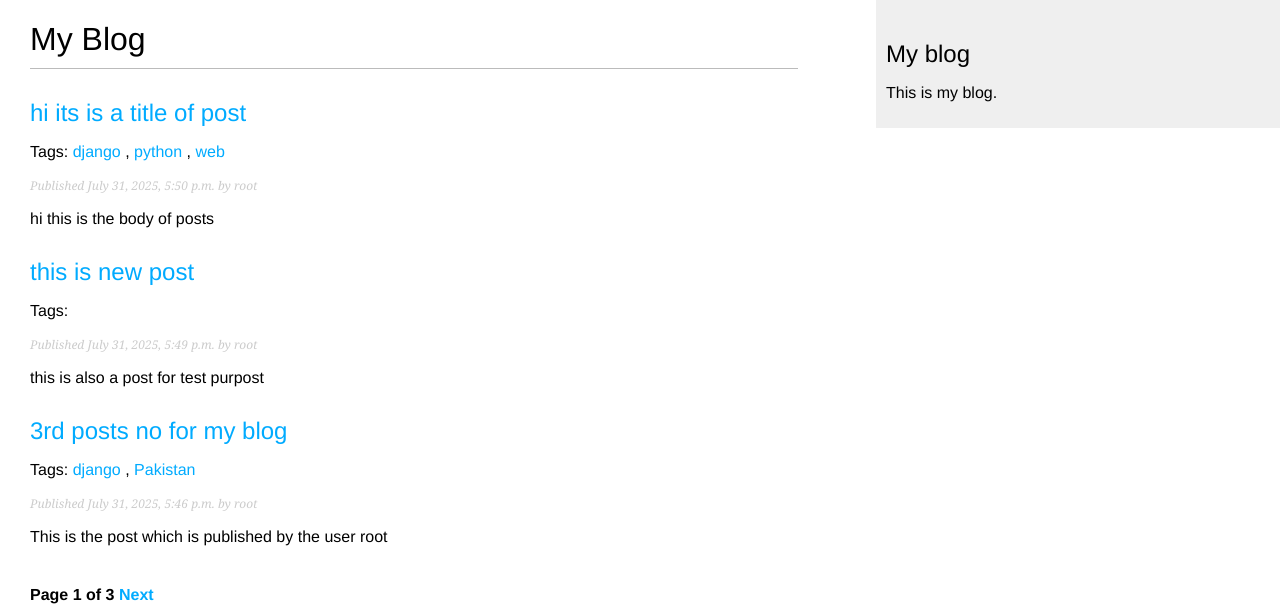
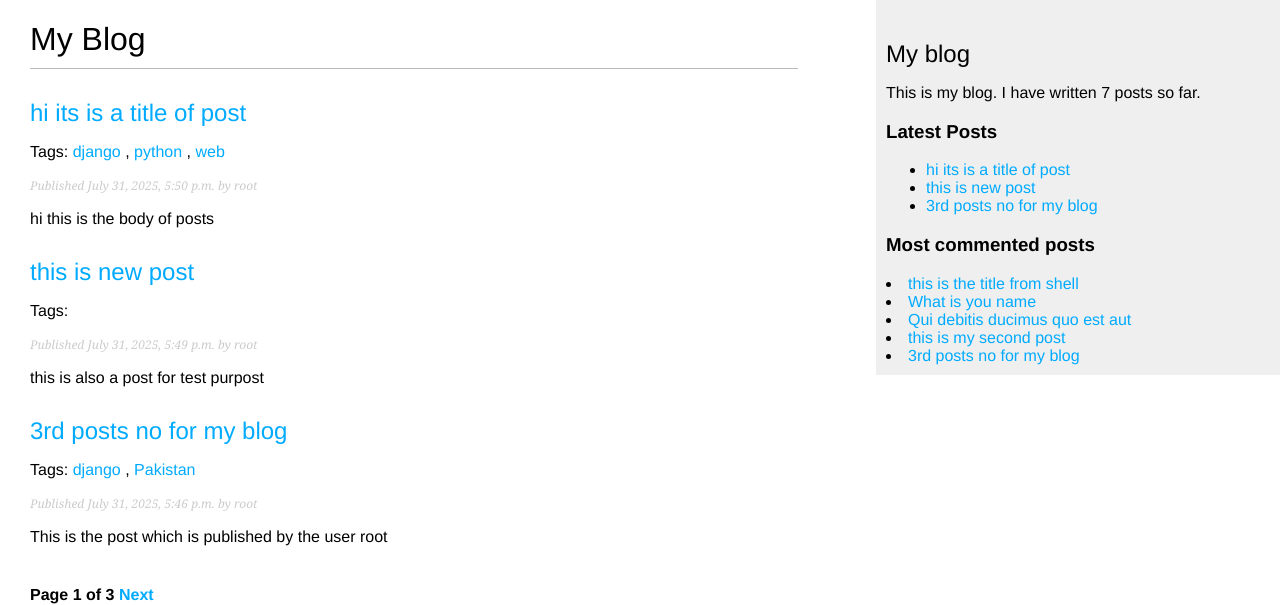
Before and after one commit to HafizManfaz/BlogingSite, a Django app: page /blog/ in a window 1280 px wide. Shown: the top 605 px of the page. Run offline with Django 5.2, Linux system fonts and the light colour scheme; data comes from the database, SQL or seed files in the repository; both versions use the stored data as it was after the commit; parts of the project's set-up code (start-up, migrations or seed data) failed here and were passed over.

Commit message:
most commented posts are high lighted

```diff
--- a/blog/templates/blog/base.html
+++ b/blog/templates/blog/base.html
@@ -1,3 +1,4 @@
+{% load blog_tags %}
 {% load static %}
 <!DOCTYPE html>
 <html lang="en">
@@ -19,7 +20,18 @@
     </div>
     <div id="sidebar">
       <h2>My blog</h2>
-      <p>This is my blog.</p>
+      <p>This is my blog.
+      I have written {% total_posts %} posts so far.
+      </p>
+      <h3>Latest Posts</h3>
+      {% show_latest_posts 3 %}
+      <h3>Most commented posts</h3>
+      {% get_most_commented_posts as most_commented_posts %}
+      {% for post in most_commented_posts %}
+      <li>
+        <a href="{{ post.get_absolute_url }}">{{ post.title }}</a>
+      </li>
+      {% endfor %}
     </div>
   </body>
 </html>
--- /dev/null
+++ b/blog/templates/blog/post/latest_posts.html
@@ -0,0 +1,7 @@
+<ul>
+    {% for post in latest_posts %}
+    <li>
+        <a href="{{ post.get_absolute_url }}">{{ post.title }}</a>
+    </li>
+    {% endfor %}
+</ul>
--- /dev/null
+++ b/blog/templatetags/blog_tags.py
@@ -0,0 +1,17 @@
+from django import template
+from ..models import Post
+from django.db.models import Count
+
+register = template.Library()
+@register.simple_tag
+def total_posts():
+    return Post.published.count()
+
+@register.inclusion_tag('blog/post/latest_posts.html')
+def show_latest_posts(count=5):
+    latest_posts = Post.published.order_by('-publish')[:count]
+    return {'latest_posts':latest_posts}
+
+@register.simple_tag
+def get_most_commented_posts(count=5):
+    return Post.published.annotate(total_comments = Count('comments')).order_by('-total_comments')[:count]
```
Also changed, not shown: blog/models.py (+1 -6 lines), blog/templates/blog/post/detail.html (+5 -2 lines), blog/templatetags/__init__.py (added), db.sqlite3, 1 other file.
